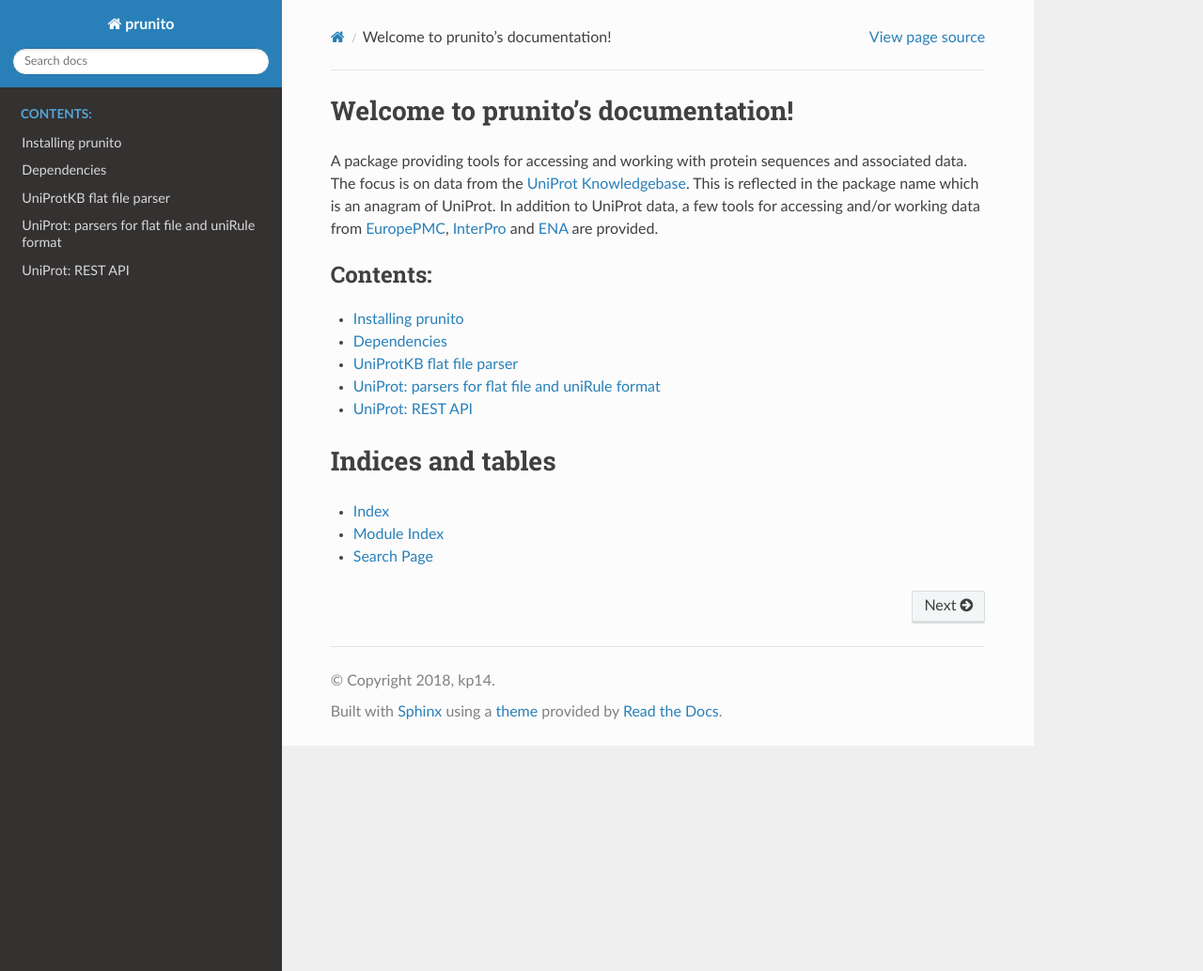
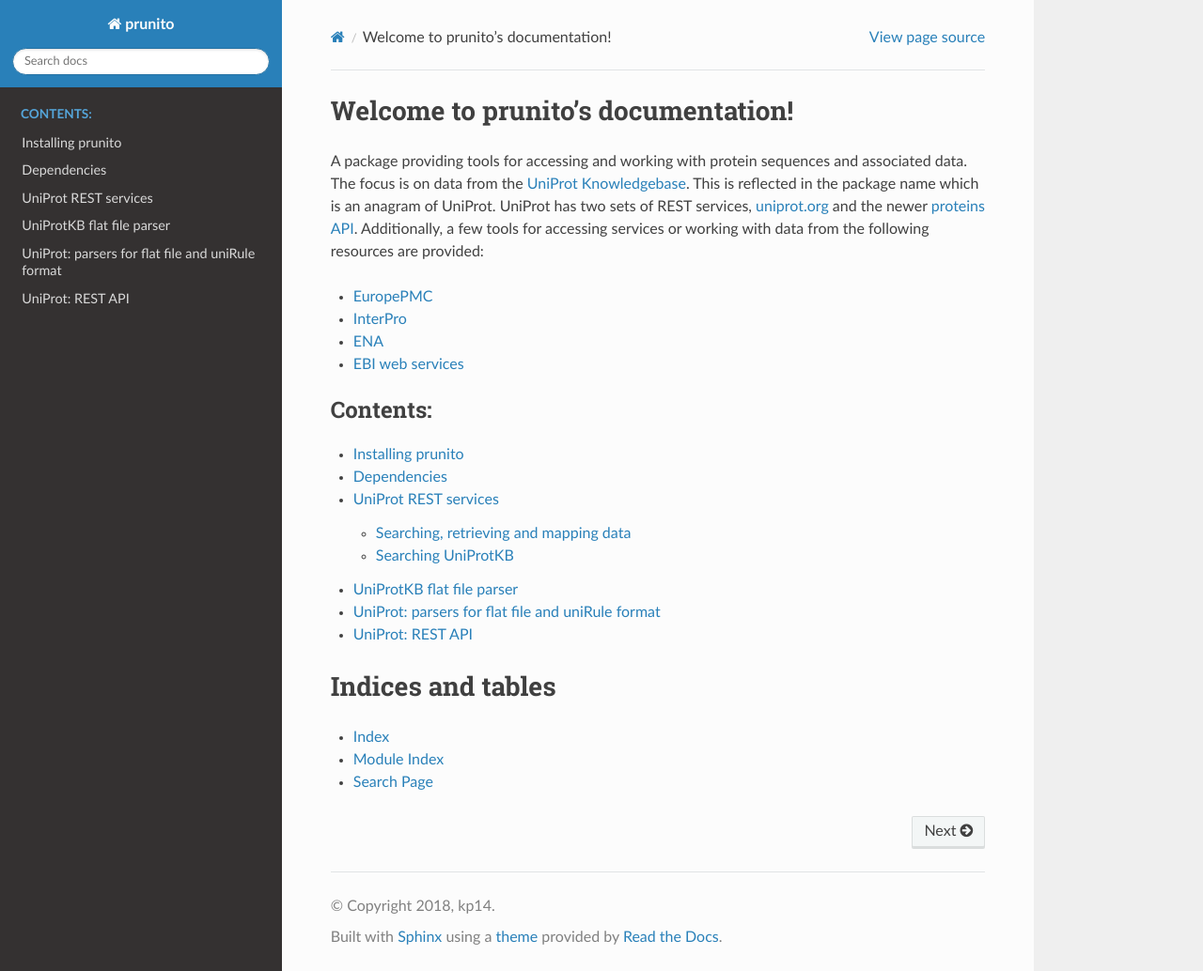
Before and after one commit to kp14/prunito, a Sphinx documentation site: the page built from docs/source/index.rst, in a window 1280 px wide and 1034 px high. Shown: the whole window at 94% size. Built offline with Sphinx 7.4.7 and the Read the Docs theme 2.0.0, drawn with Linux system fonts in a browser that asks for light colours.

Commit message:
More documentation.

```diff
--- a/docs/source/index.rst
+++ b/docs/source/index.rst
@@ -8,14 +8,21 @@
 A package providing tools for accessing and working with protein sequences and associated data.
 The focus is on data from the `UniProt Knowledgebase <https://www.uniprot.org>`_.
 This is reflected in the package name which is an anagram of UniProt.
-In addition to UniProt data, a few tools for accessing and/or working data from `EuropePMC <https://europepmc.org/>`_,
-`InterPro <https://www.ebi.ac.uk/interpro/>`_ and `ENA <https://www.ebi.ac.uk/ena>`_ are provided.
+UniProt has two sets of REST services, `uniprot.org <https://www.uniprot.org>`_ and the newer
+`proteins API <https://www.ebi.ac.uk/proteins/api/doc/>`_.
+Additionally, a few tools for accessing services or working with data from the following resources are provided:
+
+* `EuropePMC <https://europepmc.org/>`_
+* `InterPro <https://www.ebi.ac.uk/interpro/>`_
+* `ENA <https://www.ebi.ac.uk/ena>`_
+* `EBI web services <https://www.ebi.ac.uk/seqdb/confluence/display/JDSAT/Job+Dispatcher+Sequence+Analysis+Tools+Home>`_
 
 .. toctree::
    :maxdepth: 2
    :caption: Contents:
 
    installation
+   uniprot_searching
    uniprot_ff_parser
    api
 
--- a/docs/source/installation.rst
+++ b/docs/source/installation.rst
@@ -42,4 +42,5 @@
 
 * `requests <http://docs.python-requests.org/en/master/>`_
 * `lxml <http://lxml.de/>`_
+* `pandas <https://pandas.pydata.org/>`_ (optional)
 * `venndy <https://github.com/kp14/venndy>`_ (optional)
```
Also changed, not shown: docs/source/uniprot_searching.rst (added, +27 -0 lines).
